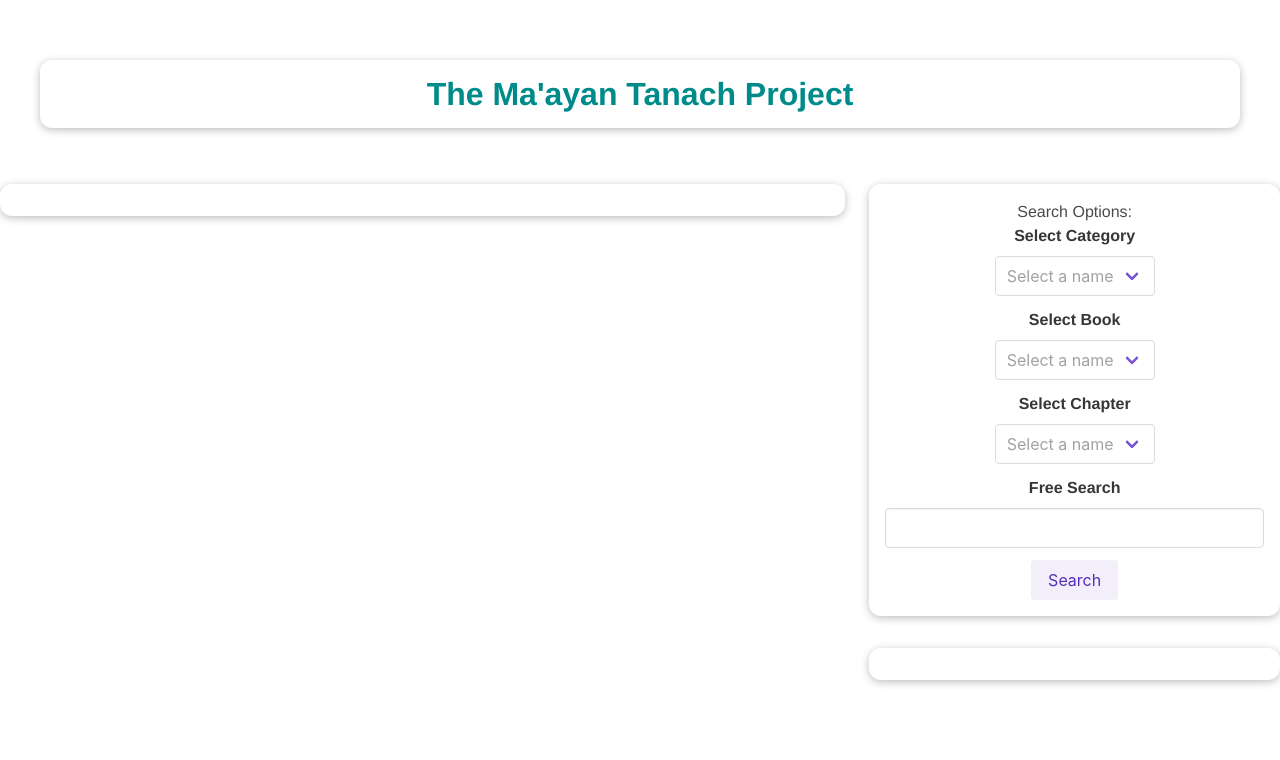
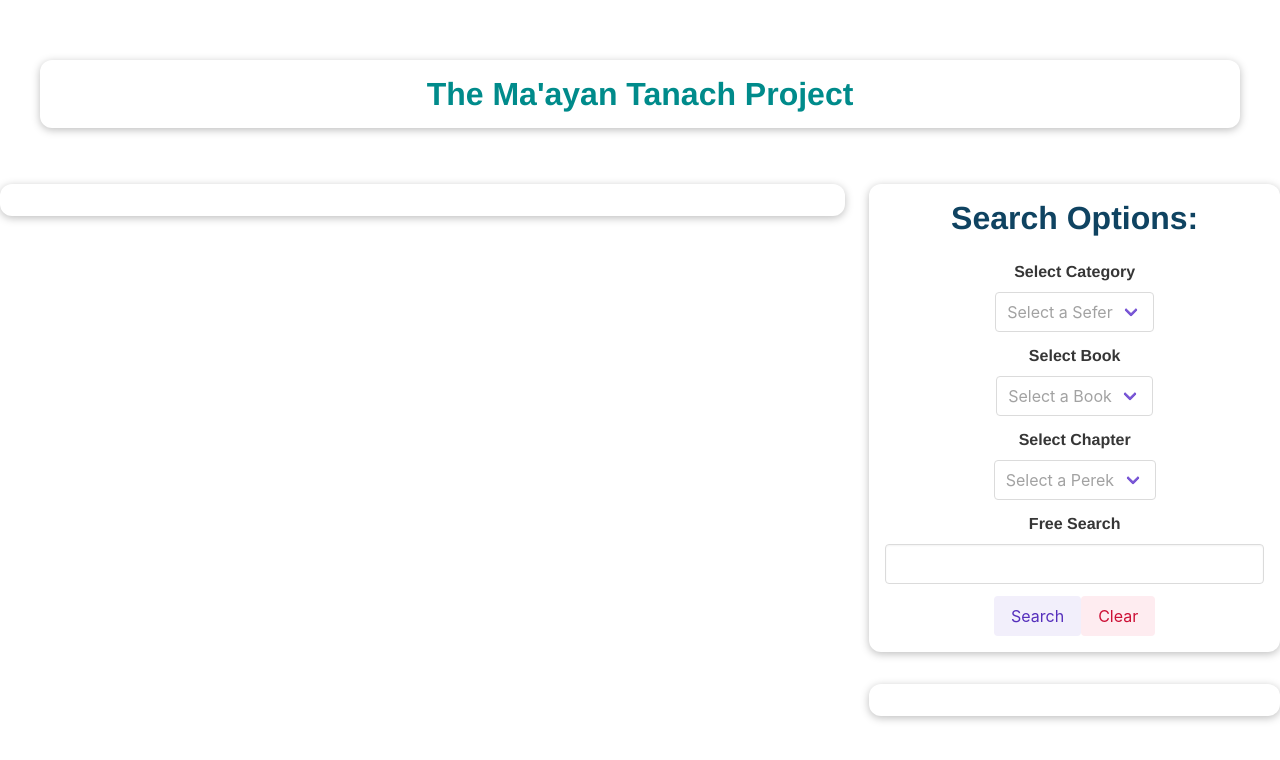
Before and after one commit to dfinson/living-tanakh, a Vue app in the folder ui/: page / in a window 1280 px wide. Shown: the top 760 px of the page. Built offline with nearby package versions, Linux system fonts and the light colour scheme.

Commit message:
Add a clearSearch Button

```diff
--- a/ui/src/Components/search/SearchController.vue
+++ b/ui/src/Components/search/SearchController.vue
@@ -7,6 +7,7 @@
               @update-chapter-selection="updateChapterSelection($event)"
               @update-search-term-selection="updateSearchTermSelection($event)"
               :chapters-list="chaptersList"
+              @clear-all-results="clearAllResults"
       ></search-input-form>
     </base-card>
     <search-results-list
@@ -255,7 +256,7 @@
     public getChapterFromPathSearch(path: string): void{
       console.log("getting chapter from path " + path);
       this.isLoading = true;
-      this.searchResults = []; //wipe the searchResults array clean...
+    //  this.searchResults = []; //wipe the searchResults array clean...
       //the api call:
       apifiClient.findChapterByUniquePath(path, `{
              hebrewNumeral
@@ -391,9 +392,19 @@
     //gets the selected verse from the search Result component, and sends it to the getChapterFromPath function.
     public sendResultQuery(path: string): void{
       this.displayResults = true;
-      this.displayOptions = false;
+     // this.displayOptions = false;
       this.getChapterFromPathSearch(path);
 
+    }
+
+    public clearAllResults(): void{
+      this.searchCriteria.searchTerm = "";
+      this.searchCriteria.chapter = "";
+      this.searchCriteria.book = "";
+      this.searchCriteria.category = "";
+      this.chaptersList = [];
+      this.searchResults = [];
+      console.log(this.chaptersList);
     }
 
 
--- a/ui/src/Components/search/SearchResultsList.vue
+++ b/ui/src/Components/search/SearchResultsList.vue
@@ -31,6 +31,7 @@ export default class SearchResultsList extends Vue{
 
   public sendControllerSelectedChapter(selectedChapter: string): void{
     this.$emit('result-selected',selectedChapter);
+    //console.log(this.searchResults);
   }
 
 
--- a/ui/src/components/search/SearchInputForm.vue
+++ b/ui/src/components/search/SearchInputForm.vue
@@ -2,9 +2,9 @@
 
     <div class="sidebar-page">
     <b-menu>
-        <h1 class="card-header-title-is-centered" >Search Options:</h1>
+        <h1 class="title" style="color: #0f4361"><strong>Search Options:</strong></h1>
         <b-field label="Select Category" >
-            <b-select placeholder="Select a name"  v-model="searchCriteria.category" @input="updateCategorySelection">
+            <b-select placeholder="Select a Sefer"  v-model="searchCriteria.category" @input="updateCategorySelection">
                 <option
                         v-for="category in categories"
                         :value="category"
@@ -14,7 +14,7 @@
             </b-select>
         </b-field>
         <b-field label="Select Book">
-            <b-select placeholder="Select a name" v-model="searchCriteria.book" @input="updateBookSelection">
+            <b-select placeholder="Select a Book" v-model="searchCriteria.book" @input="updateBookSelection">
                 <option
                         v-for="book in bookList"
                         :value="book"
@@ -24,7 +24,7 @@
             </b-select>
         </b-field>
         <b-field label="Select Chapter">
-            <b-select placeholder="Select a name" v-model="searchCriteria.chapter" @input="updateChapterSelection">
+            <b-select placeholder="Select a Perek" v-model="searchCriteria.chapter" @input="updateChapterSelection">
                 <option
                         v-for="chapter in chaptersList"
                         :value="chapter.number"
@@ -36,7 +36,8 @@
         <b-field label="Free Search">
             <b-input v-model="searchCriteria.searchTerm"></b-input>
         </b-field>
-        <b-button type="is-primary is-light" @click="updateSearchTermSelection">Search</b-button>
+        <b-button type="is-primary is-light" @click="updateSearchTermSelection" >Search</b-button>
+        <b-button type="is-danger is-light" @click="clearAllResults">Clear</b-button>
     </b-menu>
     </div>
 </template>
@@ -137,6 +138,15 @@ export default class SearchInputForm extends Vue{
         return returnString;
     }
 
+    public clearAllResults(): void{
+        this.searchCriteria.category = "";
+        this.searchCriteria.book = "";
+        this.searchCriteria.chapter = "";
+        this.searchCriteria.searchTerm = "";
+        this.bookList = [];
+        this.$emit('clear-all-results');
+    }
+
 
 
 
```
